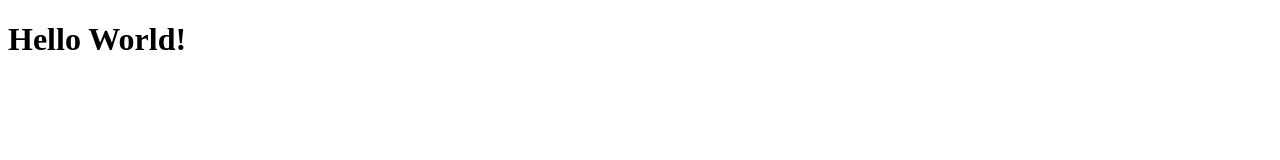
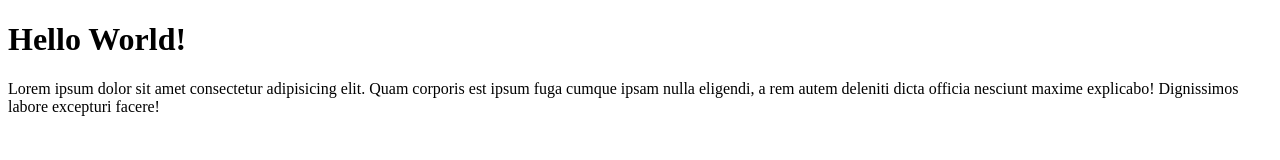
Before and after one commit to samsonsugiyarto/samson-git-test, a plain HTML site: page index.html in a window 1280 px wide. Drawn offline with Linux system fonts and the light colour scheme.

Commit message:
menambahkan paragraf

```diff
--- a/index.html
+++ b/index.html
@@ -10,6 +10,8 @@
 
 <body>
     <h1>Hello World!</h1>
+    <p>Lorem ipsum dolor sit amet consectetur adipisicing elit. Quam corporis est ipsum fuga cumque ipsam nulla
+        eligendi, a rem autem deleniti dicta officia nesciunt maxime explicabo! Dignissimos labore excepturi facere!</p>
 </body>
 
 </html>
```
